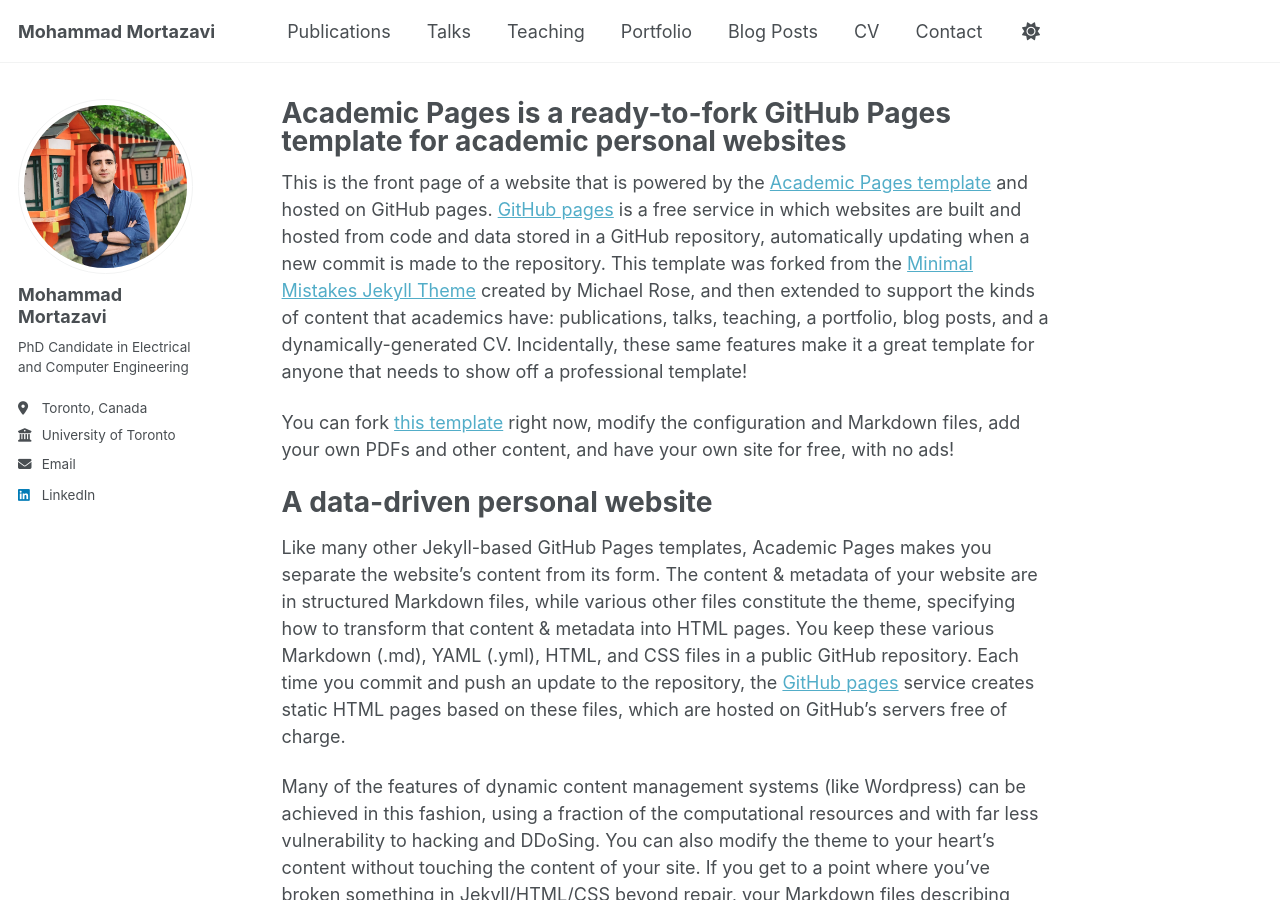
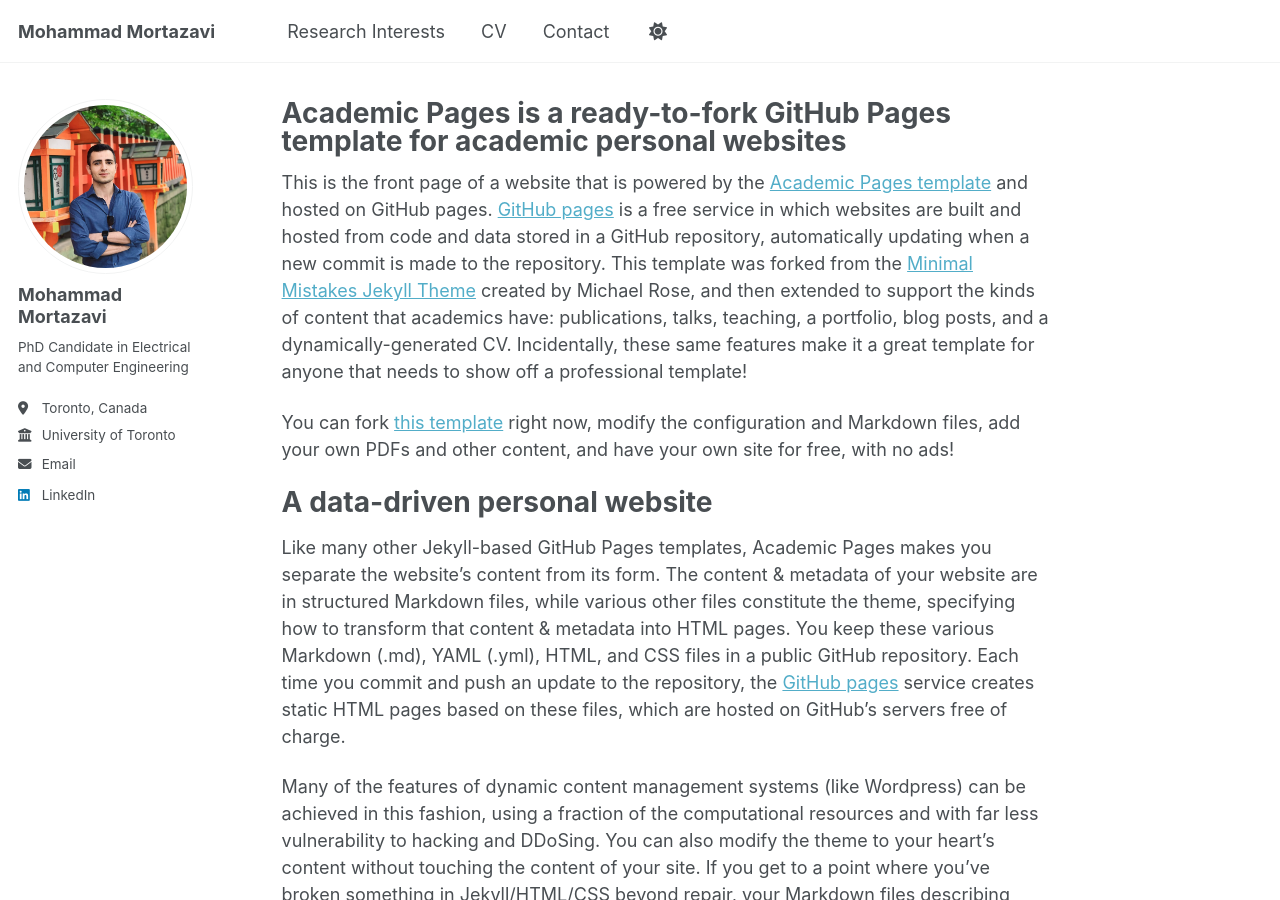
Before and after one commit to mortazawi/mortazawi.github.io, a Jekyll site: the page built from _pages/about.md, in a window 1280 px wide and 900 px high. Built offline with Jekyll 4.4.1, drawn with Linux system fonts in a browser that asks for light colours; a script that is not in the unit is left out.

Commit message:
Update navigation.yml

```diff
--- a/_data/navigation.yml
+++ b/_data/navigation.yml
@@ -8,20 +8,20 @@
 #      Markdown formatted page while the second is generated using JSON.
 
 main:
-  - title: "Publications"
-    url: /publications/
+  # - title: "Publications"
+  #   url: /publications/
 
-  - title: "Talks"
-    url: /talks/
+  # - title: "Talks"
+  #   url: /talks/
 
-  - title: "Teaching"
-    url: /teaching/
+  # - title: "Teaching"
+  #   url: /teaching/
 
-  - title: "Portfolio"
+  - title: "Research Interests"
     url: /portfolio/
 
-  - title: "Blog Posts"
-    url: /year-archive/
+  # - title: "Blog Posts"
+  #   url: /year-archive/
 
   # - title: "CV"
   #   url: /cv/
```
